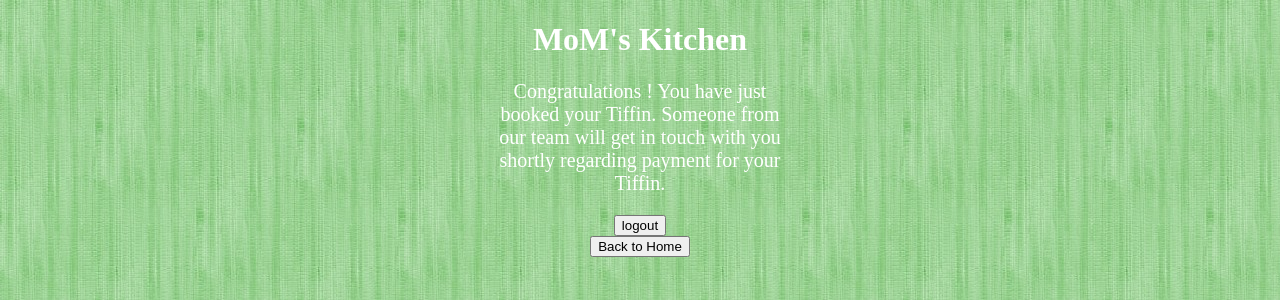
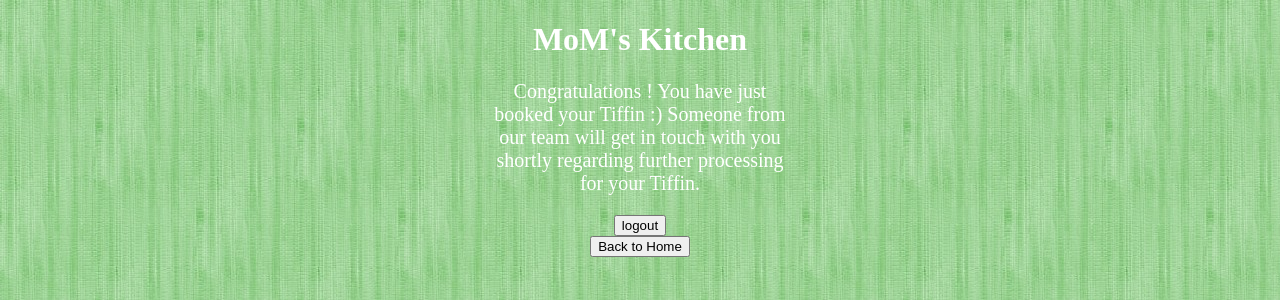
Before and after one commit to kikumar3189/learningFlask, a Flask app: page /submitTiffin in a window 1280 px wide. Shown: the top 300 px of the page. Run offline with Flask 2, Linux system fonts and the light colour scheme.

Commit message:
Added logout button on newTiffin.html

```diff
--- a/routes.py
+++ b/routes.py
@@ -11,11 +11,6 @@ def index():
     return render_template("index.html")
 
 app.secret_key = "development-key"
-
-
-@app.route("/about")
-def about():
-    return render_template("about.html")
 
 @app.route("/signup", methods = ['GET','POST'])
 def signup():
@@ -82,11 +77,9 @@ def order_new_tiffin():
             userTiffin = UserTiffin(session['email'])
             activeTiffinPresent = userTiffin.check_active_tiffin(form.timing.data)
             if activeTiffinPresent:
-                #To Do : Display a message that an active Tiffin is already present for this timing and clear form data.
                 print('Active tiffin already present for this timing')
                 return render_template("newTiffin.html", form = form)
             if len(form.newAddressName.data) > 0:
-                # userAddress = UserAddress(session['email'])
                 userAdd.add_new_delivery_address(form.newAddressName.data, form.addressLine1.data, form.addressLine2.data, form.city.data, form.pincode.data)
                 userTiffin.add_new_tiffin(form.timing.data, form.tiffinType.data, form.size.data, form.newAddressName.data)
                 return redirect(url_for('submit_tiffin'))
--- a/templates/newTiffin.html
+++ b/templates/newTiffin.html
@@ -4,6 +4,9 @@
 	<main class="container signup-section">
 		<div class="section-content">
 			<h2>New Tiffin</h2>
+			<div class="top_right">
+            <button  onclick="location.href = '{{ url_for('logout') }}';">logout</button>
+            </div>
 
 			<form method="POST" action="/orderNewTiffin">
 				{{form.hidden_tag()}}
--- a/templates/submitTiffin.html
+++ b/templates/submitTiffin.html
@@ -3,8 +3,9 @@
 {%block content%}
     <div align="center">
         <p >
-            Congratulations ! You have just booked your Tiffin. Someone from our team will get in touch with
-            you shortly regarding payment for your Tiffin.
+            Congratulations ! You have just booked your Tiffin :)
+            Someone from our team will get in touch with
+            you shortly regarding further processing for your Tiffin.
         </p>
     </div>
     <div align="center" >
```
